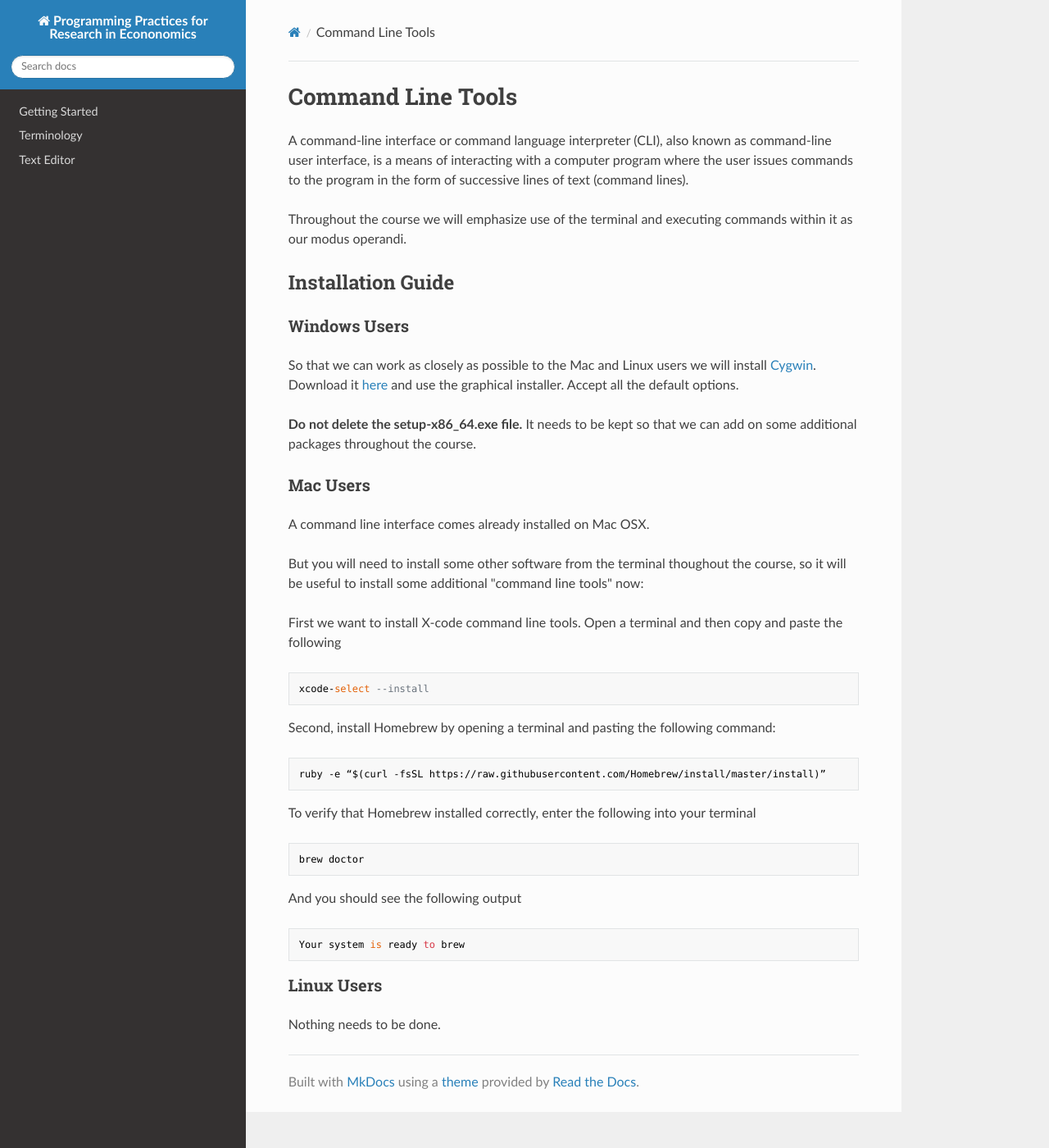
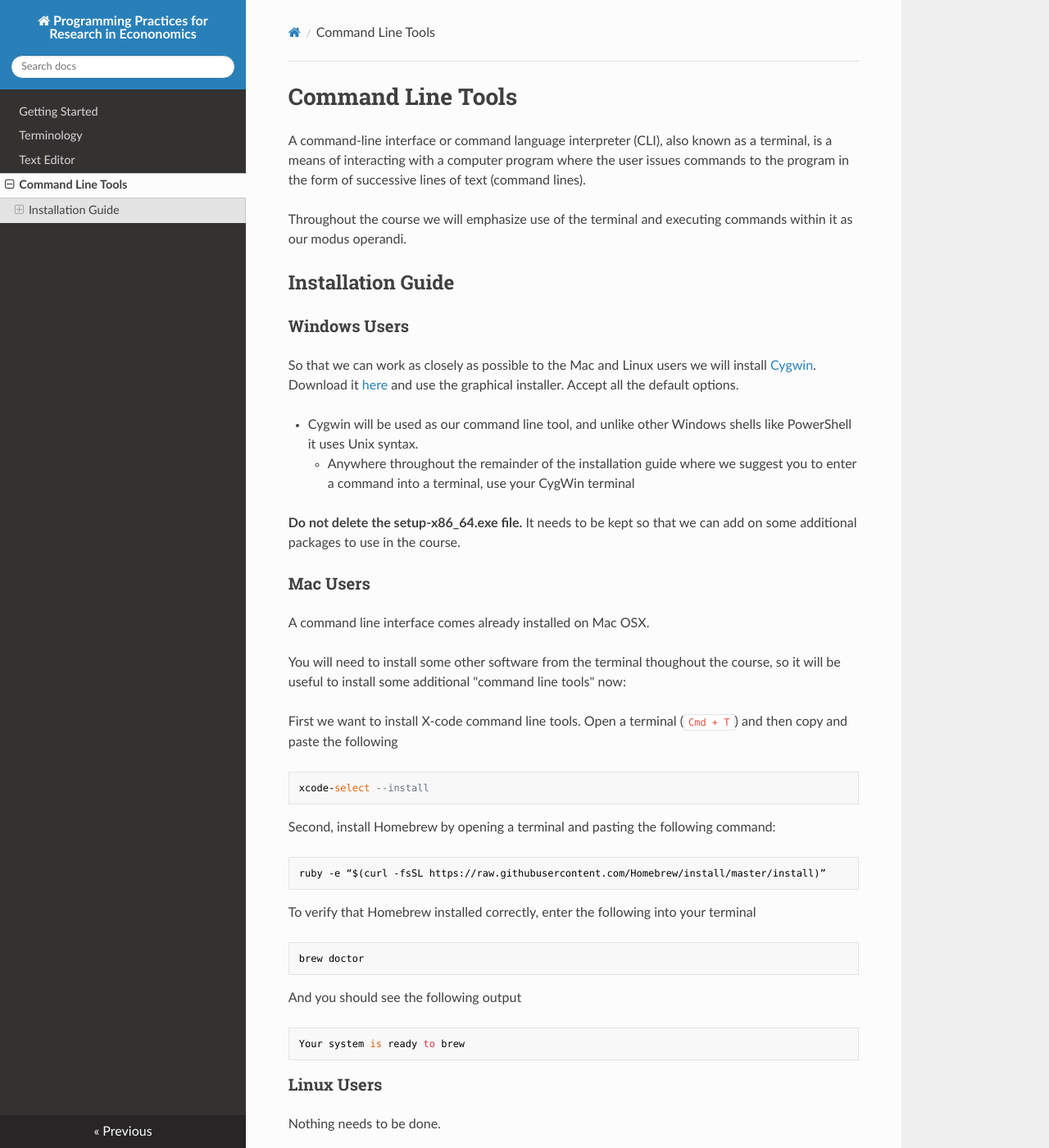
Before and after one commit to pp4rs/DEPRECATED-installation-guide, an MkDocs documentation site: the page built from docs/commandLine.md, in a window 1280 px wide and 1400 px high. Shown: the whole window at 82% size. Built offline with MkDocs 1.6.1, drawn with Linux system fonts in a browser that asks for light colours; nearby versions of some CDN libraries; old or Windows-style settings are respelled for this version of MkDocs.

Commit message:
added some clarity to the commandLine installation for windowsusers, and to the introduction/index page

```diff
--- a/docs/commandLine.md
+++ b/docs/commandLine.md
@@ -1,6 +1,6 @@
 # Command Line Tools
 
-A command-line interface or command language interpreter (CLI), also known as command-line user interface, is a means of interacting with a computer program where the user issues commands to the program in the form of successive lines of text (command lines).
+A command-line interface or command language interpreter (CLI), also known as a terminal, is a means of interacting with a computer program where the user issues commands to the program in the form of successive lines of text (command lines).
 
 Throughout the course we will emphasize use of the terminal and executing commands within it as our modus operandi.
 
@@ -11,16 +11,19 @@ Throughout the course we will emphasize use of the terminal and executing comman
 So that we can work as closely as possible to the Mac and Linux users we will install [Cygwin](https://www.cygwin.com/).
 Download it [here](https://cygwin.com/install.html) and use the graphical installer. Accept all the default options.
 
-**Do not delete the setup-x86_64.exe file.** It needs to be kept so that we can add on some additional packages throughout the course.
+* Cygwin will be used as our command line tool, and unlike other Windows shells like PowerShell it uses Unix syntax.
+    * Anywhere throughout the remainder of the installation guide where we suggest you to enter a command into a terminal, use your CygWin terminal
+
+**Do not delete the setup-x86_64.exe file.** It needs to be kept so that we can add on some additional packages to use in the course.
 
 
 ### Mac Users
 
 A command line interface comes already installed on Mac OSX.
 
-But you will need to install some other software from the terminal thoughout the course, so it will be useful to install some additional "command line tools" now:
+You will need to install some other software from the terminal thoughout the course, so it will be useful to install some additional "command line tools" now:
 
-First we want to install X-code command line tools. Open a terminal and then copy and paste the following
+First we want to install X-code command line tools. Open a terminal (`Cmd + T`) and then copy and paste the following
 
     xcode-select --install
 
--- a/mkdocs.yml
+++ b/mkdocs.yml
@@ -3,7 +3,7 @@ pages:
 - Getting Started: index.md
 - Terminology: terminology.md
 - Text Editor: textEditor.md
-# - Command Line Tools: commandLine.md
+- Command Line Tools: commandLine.md
 # - Git: gitInstall.md
 # - SQLite: sqlite.md
 # - Python: python.md
```
Also changed, not shown: docs/index.md (+2 -2 lines).
